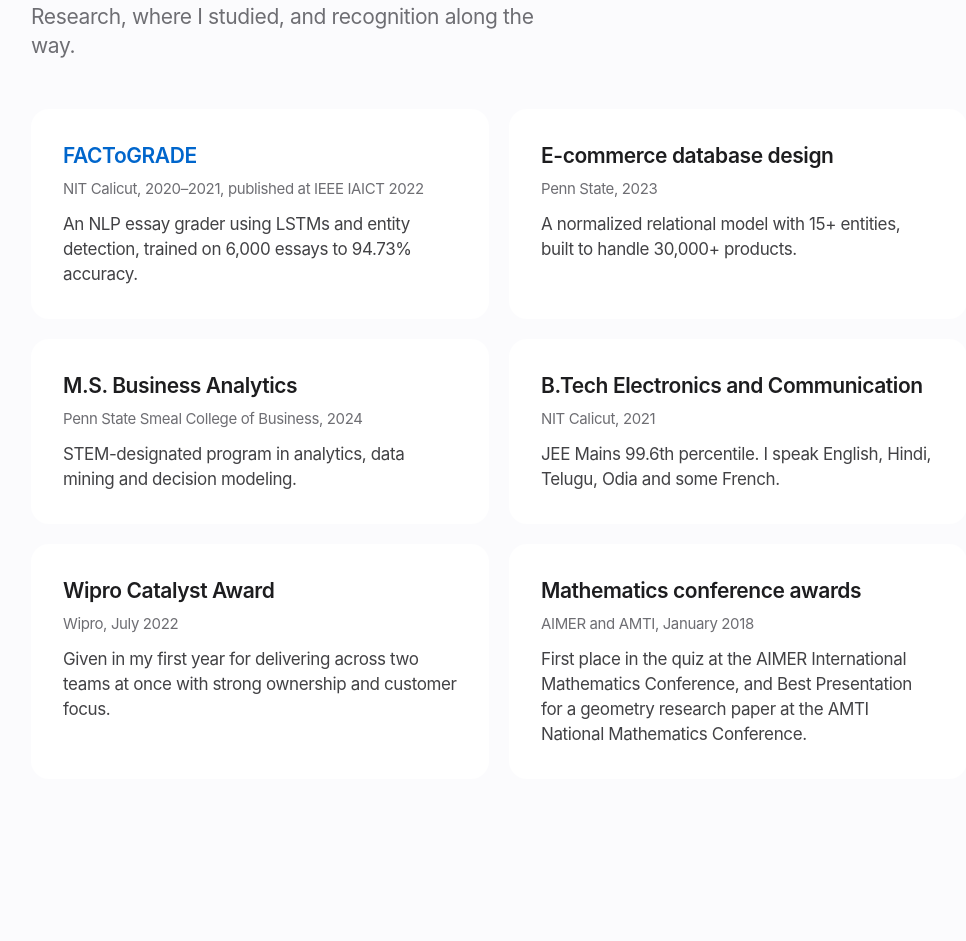
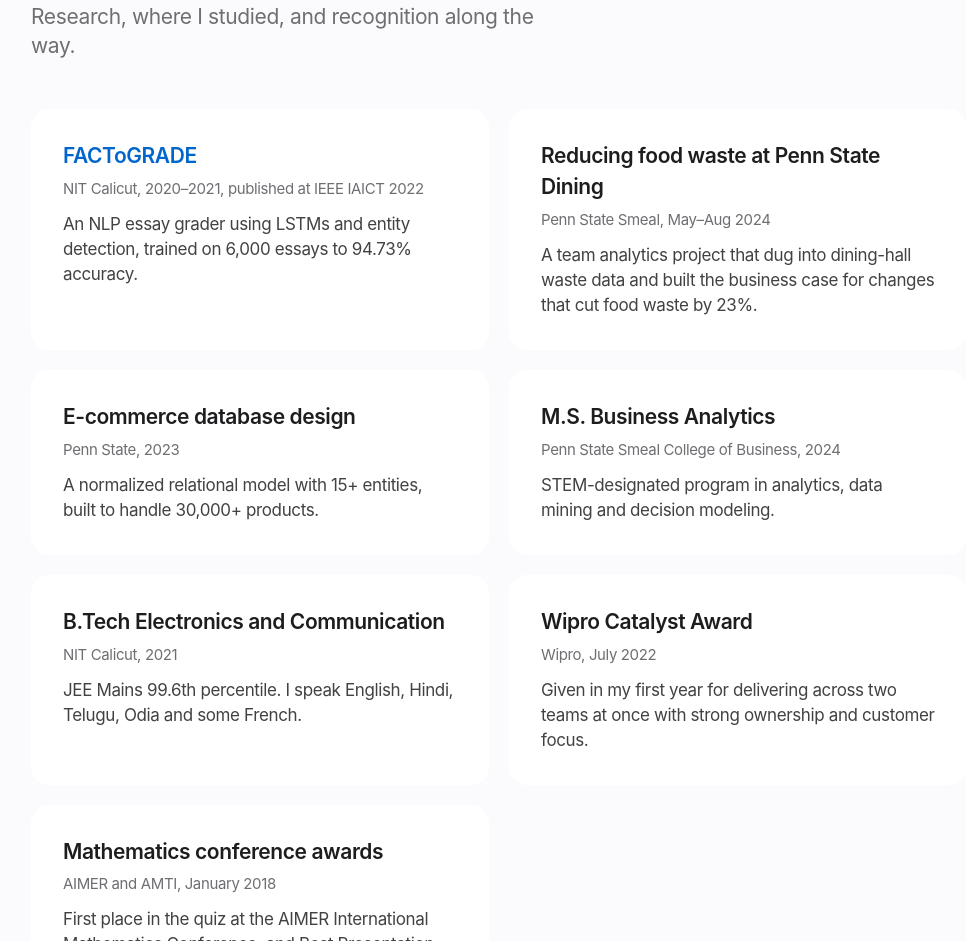
Before and after one commit to vinaykumarpatnaik/vinaykumarpatnaik.github.io, a plain HTML site: page index.html in a window 1280 px wide. Shown: the part 4701-5642 px from the top of the page, without its empty margins (141-1107 px from the left). Drawn offline with Linux system fonts and the light colour scheme.

Commit message:
Add Penn State food waste project

```diff
--- a/index.html
+++ b/index.html
@@ -275,6 +275,11 @@
         <p>An NLP essay grader using LSTMs and entity detection, trained on 6,000 essays to 94.73% accuracy.</p>
       </div>
       <div class="card">
+        <h3>Reducing food waste at Penn State Dining</h3>
+        <div class="meta">Penn State Smeal, May–Aug 2024</div>
+        <p>A team analytics project that dug into dining-hall waste data and built the business case for changes that cut food waste by 23%.</p>
+      </div>
+      <div class="card">
         <h3>E-commerce database design</h3>
         <div class="meta">Penn State, 2023</div>
         <p>A normalized relational model with 15+ entities, built to handle 30,000+ products.</p>
```
